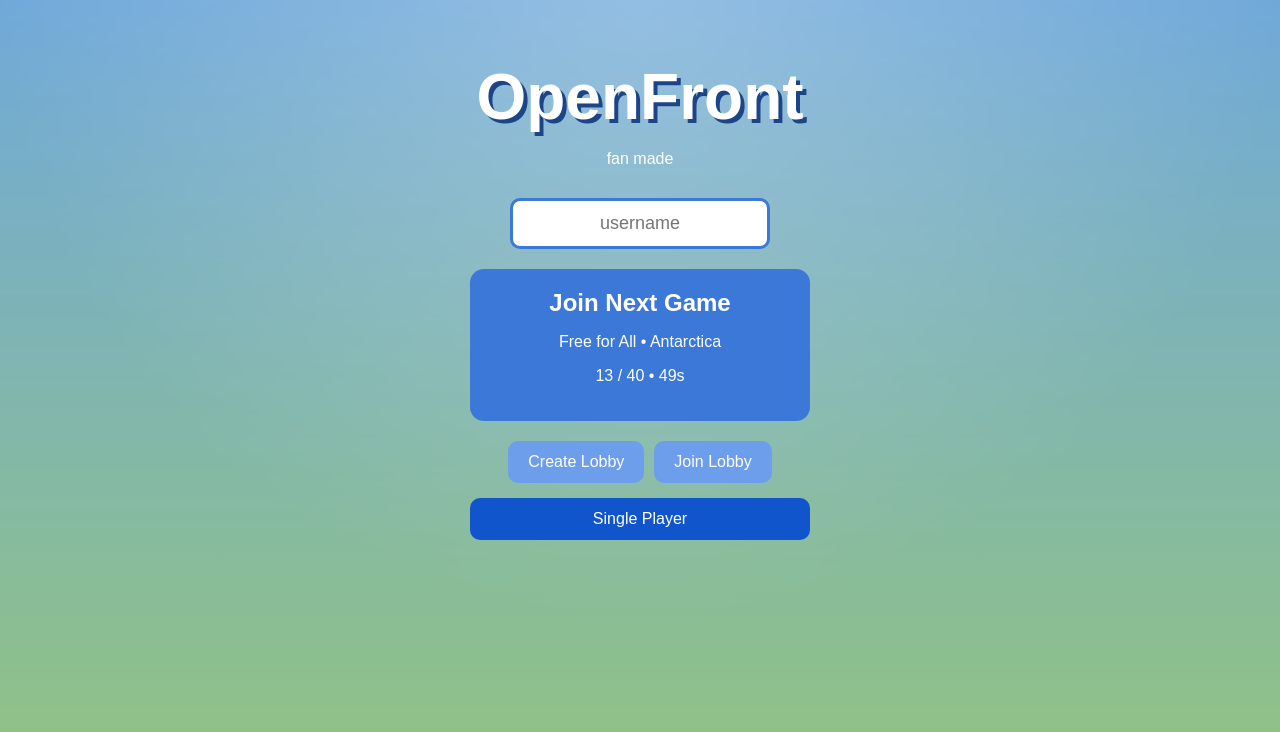
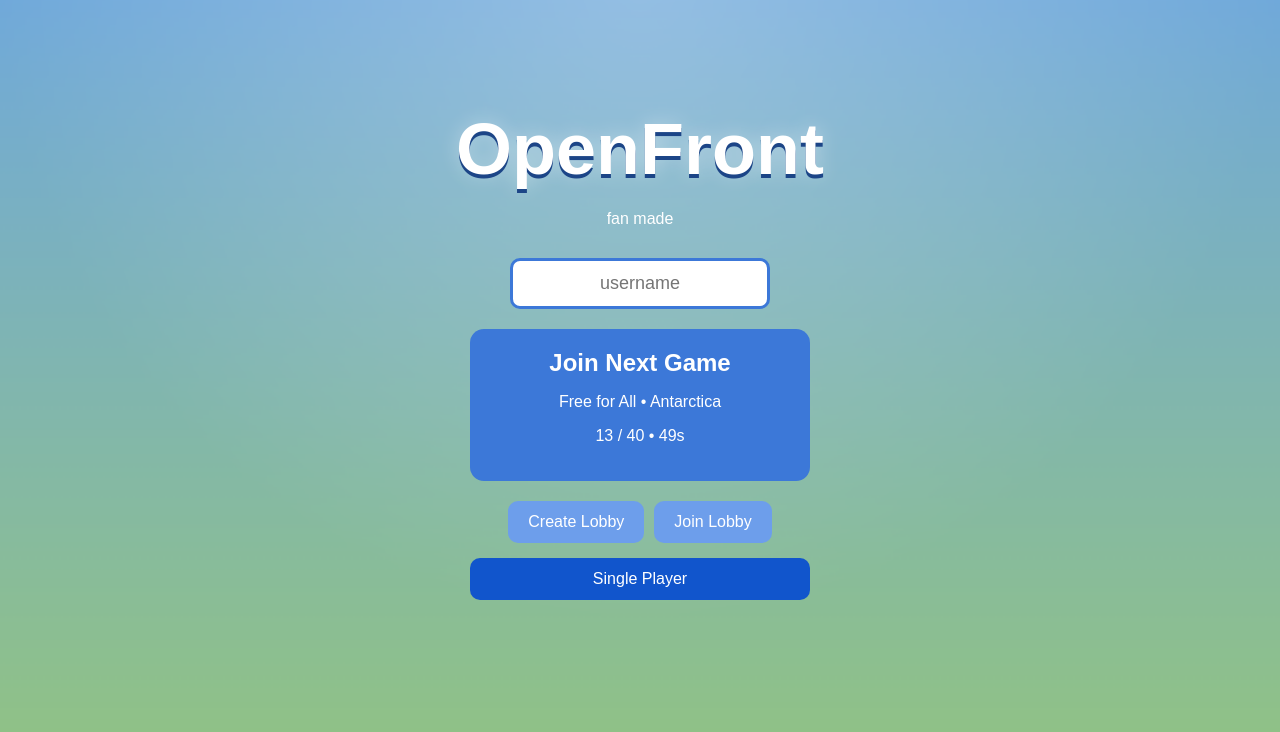
Before and after one commit to Roblox-Groups/OpenFront-FanMade, a plain HTML site: page index.html in a window 1280 px wide. Drawn offline with Linux system fonts and the light colour scheme.

Commit message:
Update style.css

```diff
--- a/style.css
+++ b/style.css
@@ -31,10 +31,12 @@ body {
 
 /* Title */
 .logo {
-  font-size: 64px;
+  font-size: 72px;
   color: white;
-  text-shadow: 4px 4px 0 #1c4587;
-  margin: 0;
+  text-shadow:
+    0 4px 0 #1c4587,
+    0 0 20px rgba(255,255,255,0.4);
+  margin-bottom: 4px;
 }
 
 .version {
```
